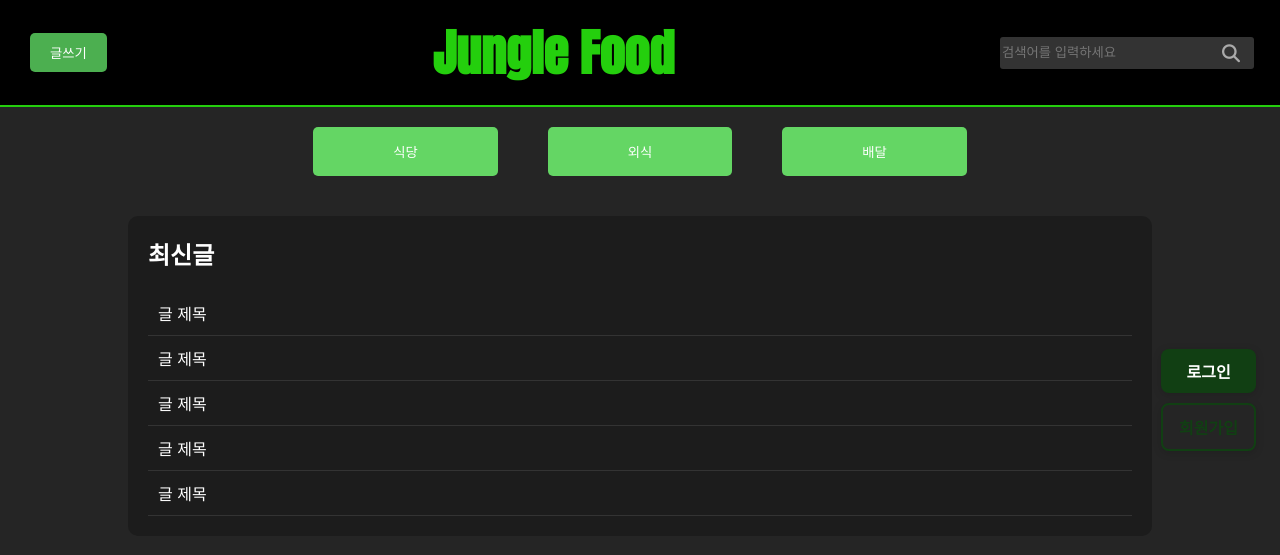
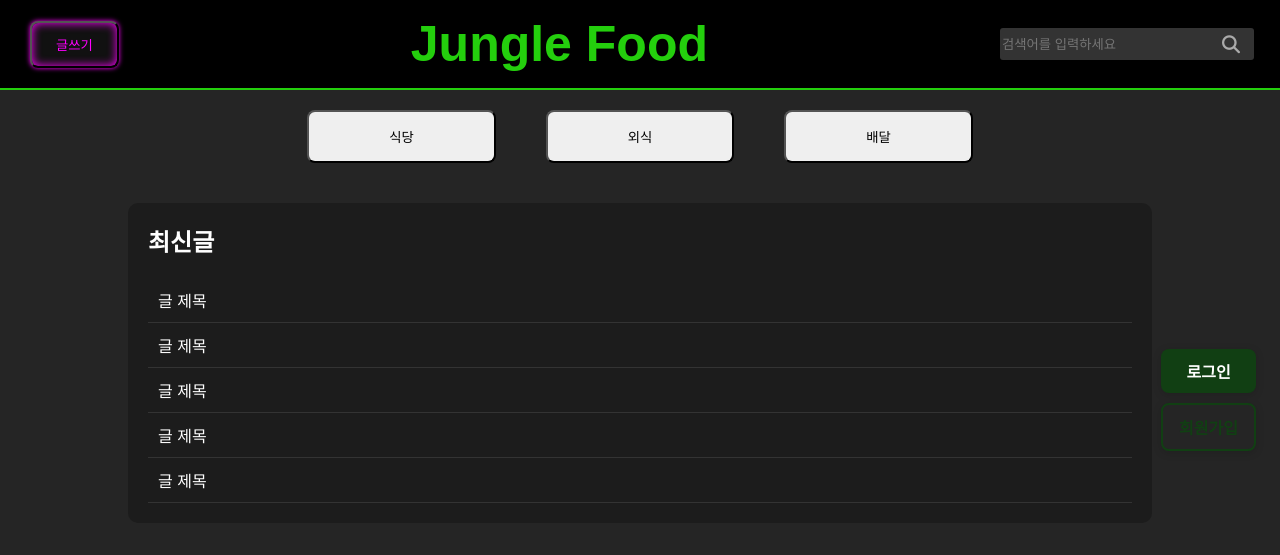
Before and after one commit to tanhwanYT/KraftonJungleMiniProject, a Flask app: page / in a window 1280 px wide. Shown: the top 555 px of the page. Run offline with Flask 3, Linux system fonts and the light colour scheme.

Commit message:
CSS 라이브러리 수정
ㅈㄱㄴ

```diff
--- a/miniproject/static/css/main.css
+++ b/miniproject/static/css/main.css
@@ -1,5 +1,5 @@
 body {
-    font-family: 'Arial', sans-serif;
+    font-family: 'Orbit', sans-serif;
     margin: 0;
     background-color: #252525;
     color: #fff;
@@ -15,23 +15,24 @@ body {
   }
 
   header h1 {
-    font-family: "Anton", sans-serif;
+    font-family: "Orbit", sans-serif;
     color: #24cf0d;
     font-size: 50px;
     margin: 0 auto;
   }
 
   .write-btn {
-    padding: 10px 20px;
-    border: none;
-    border-radius: 5px;
-    background-color: #4CAF50;
-    color: white;
-    cursor: pointer;
+    padding: 12px 24px;
+    border-radius: 8px;
+    background: #111;
+    color: #f0f;
+    box-shadow: 0 0 5px #f0f, 0 0 10px #f0f inset;
   }
 
   .write-btn:hover {
-    background-color: #316434;
+    background: #f0f;
+    color: #111;
+    box-shadow: 0 0 10px #f0f, 0 0 20px #f0f, 0 0 40px #f0f;
   }
 
   .category-nav {
@@ -44,16 +45,13 @@ body {
 
   .category-nav button {
     padding: 15px 80px;
-    border-radius: 5px;
-    font-family: 'Arial', sans-serif;
-    border: none;
-    cursor: pointer;
-    background-color: #64d664;
-    color: #ffffff;
+    border-radius: 8px;
   }
 
   .category-nav button:hover {
-    background-color: #333;
+    color: #fff;
+    background: #0ff;
+    box-shadow: 0 0 10px #0ff, 0 0 20px #0ff, 0 0 40px #0ff;
   }
 
 
```
Also changed, not shown: miniproject/static/css/InfoChange.css (+8 -5 lines), miniproject/static/css/Outside.css (+9 -7 lines).
